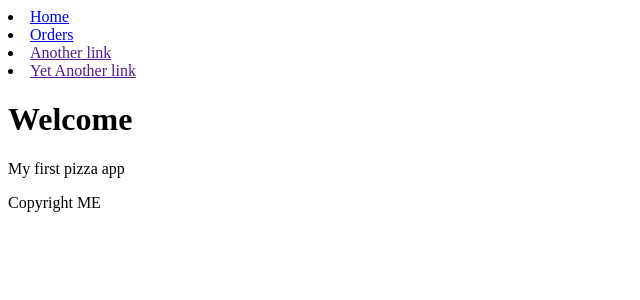
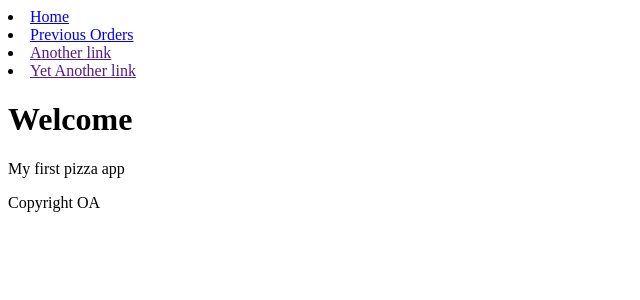
Before and after one commit to BoboStyx/DCU_Pizza_App, a Django app: page / in a window 1280 px wide. Shown: the top 300 px of the page, without its empty margins (0-640 px from the left). Run offline with Django 5.2, Linux system fonts and the light colour scheme.

Commit message:
Base.html updated

```diff
--- a/Pizza_App/templates/base.html
+++ b/Pizza_App/templates/base.html
@@ -10,14 +10,14 @@
     <body>
         <nav>
             <li><a href="/">Home</a></li>
-            <li><a href="/orders">Orders</a></li>
+            <li><a href="/orders">Previous Orders</a></li>
             <li><a href="">Another link</a></li>
             <li><a href="">Yet Another link</a></li>
         </nav>
         {% block content %}
         {% endblock %}
         <footer>
-            Copyright ME
+            Copyright OA
         </footer>
     </body>
 </html>
```
